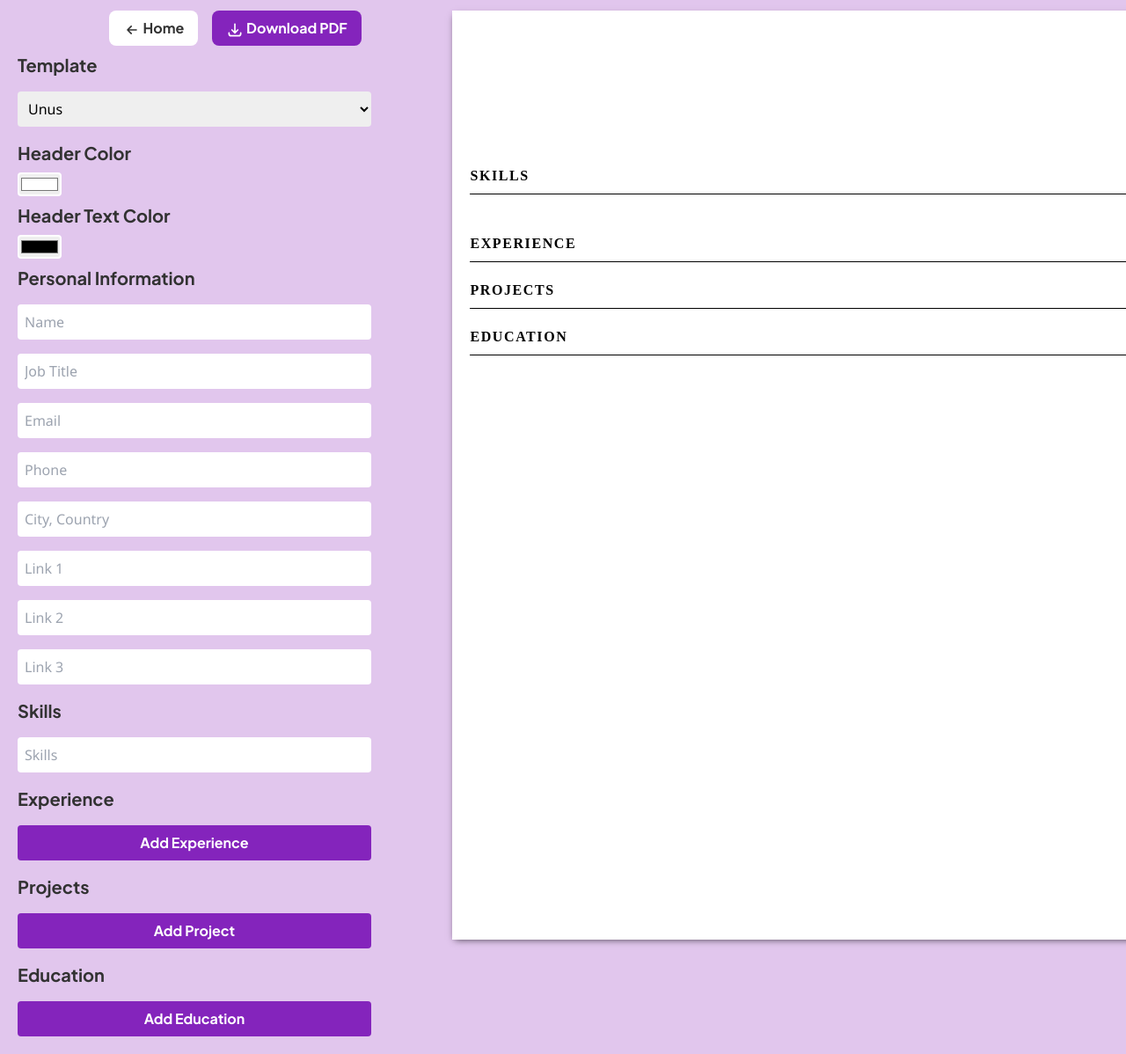
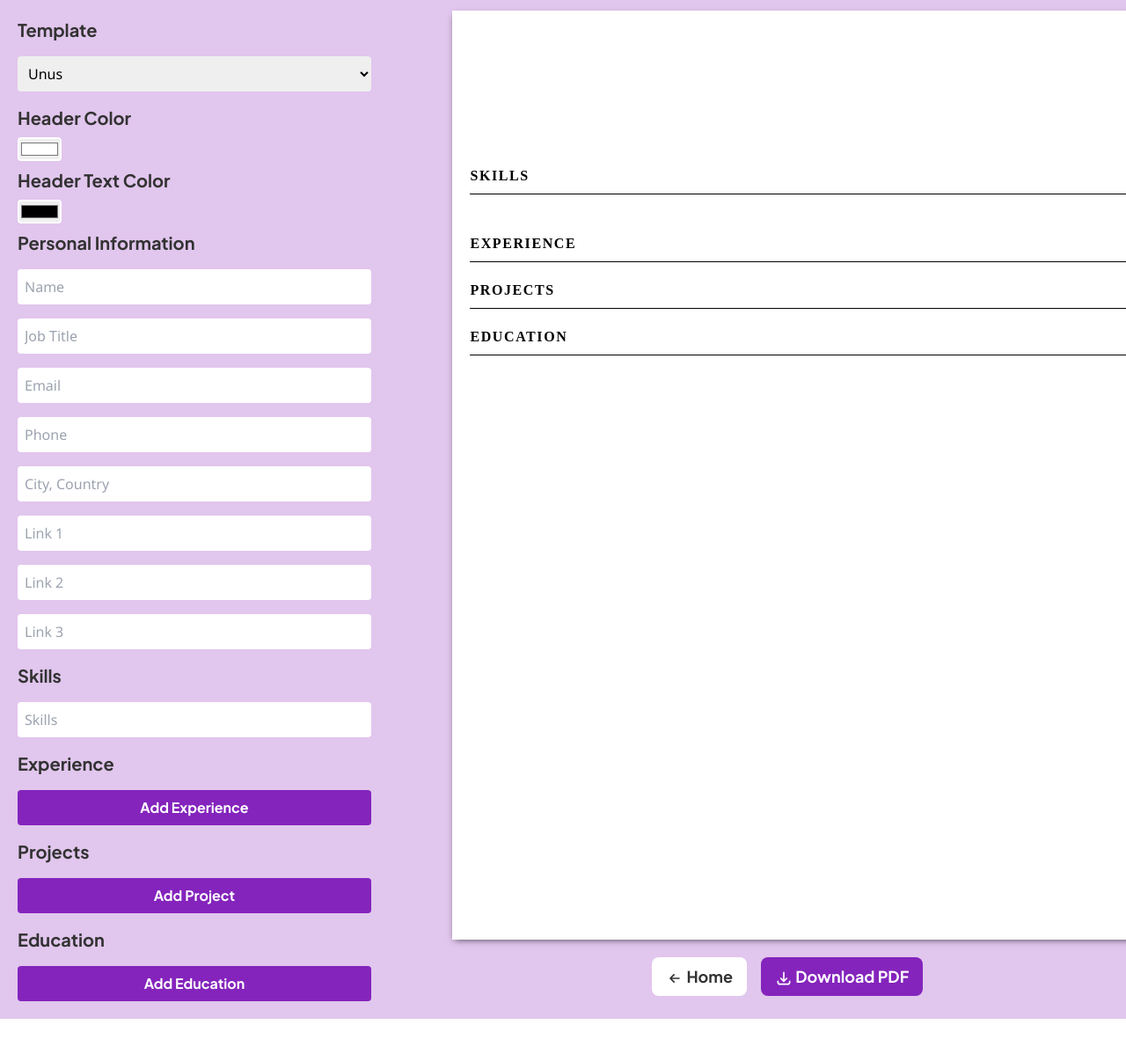
Before and after one commit to seanverano/resumate, a React (Vite) app: page /build-resume in a window 1280 px wide. Shown: the top 1198 px of the page at 88% size. After the commit the page ends 1158 px from the top, so only its background shows below. Built offline with nearby package versions, Linux system fonts and the light colour scheme.

Commit message:
Adjust UI

```diff
--- a/src/components/Footer.jsx
+++ b/src/components/Footer.jsx
@@ -18,7 +18,7 @@ function Footer() {
         </p>
         <button
           onClick={viewAttribution}
-          className="text-sm font-jakarta font-bold text-[#FFFFFF] bg-[#8424BC] rounded-lg px-4 py-2 hover:bg-transparent hover:text-[#8424BC] transition duration-300 w-auto"
+          className="text-lg font-jakarta font-bold text-[#FFFFFF] bg-[#8424BC] rounded-lg px-4 py-2 hover:bg-transparent hover:text-[#8424BC] transition duration-300 w-auto"
         >
           ATTRIBUTION{" "}
           <svg
--- a/src/components/Header.jsx
+++ b/src/components/Header.jsx
@@ -13,7 +13,7 @@ const Header = () => {
     <header className="fixed top-4 z-50 w-full">
       <nav className="bg-[#ECEEEE] bg-opacity-50 backdrop-filter backdrop-blur-lg saturate-180 rounded-full shadow-lg mx-auto w-[90%]">
         {" "}
-        <div className="flex items-center justify-between px-6 py-2">
+        <div className="flex items-center justify-between px-9 py-4">
           <div className="flex items-center">
             <Link to="/">
               <img src={Logo} alt="Resumate Logo" className="w-20 h-auto" />
@@ -24,7 +24,7 @@ const Header = () => {
             <li className="mx-2">
               <HashLink
                 to="#home-section"
-                className="text-sm font-jakarta text-[#323232] cursor-pointer"
+                className="text-lg font-jakarta text-[#323232] cursor-pointer"
               >
                 Home
               </HashLink>
@@ -32,7 +32,7 @@ const Header = () => {
             <li className="mx-2">
               <HashLink
                 to="#feature-section"
-                className="text-sm font-jakarta text-[#323232] cursor-pointer"
+                className="text-lg font-jakarta text-[#323232] cursor-pointer"
               >
                 Features
               </HashLink>
@@ -40,7 +40,7 @@ const Header = () => {
             <li className="mx-2">
               <HashLink
                 to="#template-section"
-                className="text-sm font-jakarta text-[#323232] cursor-pointer"
+                className="text-lg font-jakarta text-[#323232] cursor-pointer"
               >
                 Templates
               </HashLink>
@@ -48,7 +48,7 @@ const Header = () => {
             <li className="mx-2">
               <button
                 onClick={buildResume}
-                className="text-sm font-jakarta font-bold text-[#FFFFFF] bg-[#8424BC] rounded-lg px-4 py-2 hover:bg-transparent hover:text-[#8424BC] transition duration-300"
+                className="text-lg font-jakarta font-bold text-[#FFFFFF] bg-[#8424BC] rounded-lg px-4 py-2 hover:bg-transparent hover:text-[#8424BC] transition duration-300"
               >
                 Get Started
               </button>
--- a/src/components/home_sections/Hero.jsx
+++ b/src/components/home_sections/Hero.jsx
@@ -10,31 +10,31 @@ const Hero = () => {
 
   const buildResume = () => navigate("/build-resume");
   return (
-    <section className="flex items-center justify-between h-screen max-w-screen-lg mx-auto p-8 mt-4">
+    <section className="p-0 mx-2 flex items-center justify-between h-screen mt-4">
       <div className="flex-1">
         <h1 className="text-center font-jakarta text-8xl font-bold mb-2">
           <span className="text-[#323232]">Résu</span>
           <span className="text-[#8424BC]">mate</span>
         </h1>
-        <h2 className="text-center text-xl mx-2 font-noto text-[#323232] mb-4">
+        <h2 className="text-center text-2xl mx-2 font-noto text-[#323232] mb-4">
           Your journey to a standout resume starts here.
         </h2>
-        <h2 className="text-center text-lg mx-2 font-noto italic text-[#8D9099] mb-4">
+        <h2 className="text-center text-xl mx-2 font-noto italic text-[#8D9099] mb-4">
           "Success is where preparation meets opportunity"
         </h2>
-        <h2 className="text-center text-lg font-noto italic text-[#8D9099] mb-4">
+        <h2 className="text-center text-xl font-noto italic text-[#8D9099] mb-4">
           — Zig Ziglar
         </h2>
         <div className="flex justify-center">
           <button
             onClick={buildResume}
-            className="text-sm font-jakarta font-bold text-[#FFFFFF] bg-[#8424BC] rounded-lg px-4 py-2 hover:bg-transparent hover:text-[#8424BC] transition duration-300"
+            className="text-lg font-jakarta font-bold text-[#FFFFFF] bg-[#8424BC] rounded-lg px-4 py-2 hover:bg-transparent hover:text-[#8424BC] transition duration-300"
           >
             Get Started
           </button>
           <HashLink
             to="#feature-section"
-            className="text-sm font-jakarta font-bold
+            className="text-lg font-jakarta font-bold
             text-[#323232] bg-[#ECEEEE] rounded-lg px-4 py-2
             hover:bg-transparent hover:text-[#8424BC] transition duration-300
             ml-2"
--- a/src/pages/AttributionPage.jsx
+++ b/src/pages/AttributionPage.jsx
@@ -17,8 +17,8 @@ function AttributionPage() {
             on LOGO.com
           </p>
           <p className="text-[#FFFFFF] mb-2">
-            <a href="https://www.freepik.com/free-vector/female-student-listening-webinar-online_9175118.htm">
-              Hero Image by pch.vector
+            <a href="https://www.https://www.freepik.com/free-vector/customer-support-flat-illustration_13107135.htm#from_view=detail_alsolike">
+              Hero Image by freepik
             </a>{" "}
             on Freepik
           </p>
--- a/src/pages/BuildPage.jsx
+++ b/src/pages/BuildPage.jsx
@@ -303,56 +303,6 @@ function BuildPage() {
     <div className="w-screen h-full bg-gray-light text-gray-dark font-sans bg-[#E1C6ED]">
       <div className="flex p-3 print:p-0">
         <form className="w-2/5 flex flex-col justify-evenly print:hidden bg-[#E1C6ED]">
-          <div className="flex flex-row items-center justify-center gap-4">
-            <button
-              onClick={goHome}
-              className="text-base font-jakarta font-bold
-            text-[#323232] bg-[#FFFFFF] rounded-lg px-4 py-2
-            hover:bg-transparent hover:text-[#8424BC] transition duration-300
-            ml-2"
-            >
-              <svg
-                className="w-5 inline-block"
-                xmlns="http://www.w3.org/2000/svg"
-                fill="none"
-                viewBox="0 0 24 24"
-                stroke="currentColor"
-              >
-                <path
-                  strokeLinecap="round"
-                  strokeLinejoin="round"
-                  strokeWidth={2}
-                  d="M11 17l-5-5m0 0l5-5m-5 5h12"
-                />
-              </svg>{" "}
-              Home
-            </button>
-            <PDFDownloader>
-              {({ downloadPDF, isDownloading, error }) => (
-                <button
-                  onClick={downloadPDF}
-                  disabled={isDownloading}
-                  className="text-base font-jakarta font-bold text-[#FFFFFF] bg-[#8424BC] rounded-lg px-4 py-2 hover:bg-transparent hover:text-[#8424BC] transition duration-300"
-                >
-                  <svg
-                    className="w-5 inline-block"
-                    xmlns="http://www.w3.org/2000/svg"
-                    fill="none"
-                    viewBox="0 0 24 24"
-                    stroke="currentColor"
-                  >
-                    <path
-                      strokeLinecap="round"
-                      strokeLinejoin="round"
-                      strokeWidth={2}
-                      d="M4 16v1a3 3 0 003 3h10a3 3 0 003-3v-1m-4-4l-4 4m0 0l-4-4m4 4V4"
-                    />
-                  </svg>{" "}
-                  {isDownloading ? "Downloading..." : "Download PDF"}
-                </button>
-              )}
-            </PDFDownloader>
-          </div>
           <TemplateSelect handleChange={handleChange} type={type} />
           <div className="w-4/5">
             <label
@@ -412,6 +362,56 @@ function BuildPage() {
             headerColor={headerColor}
             headerTextColor={headerTextColor}
           />
+          <div className="flex flex-row items-center justify-center gap-4 mt-5">
+            <button
+              onClick={goHome}
+              className="text-lg font-jakarta font-bold
+            text-[#323232] bg-[#FFFFFF] rounded-lg px-4 py-2
+            hover:bg-transparent hover:text-[#8424BC] transition duration-300
+            ml-2"
+            >
+              <svg
+                className="w-5 inline-block"
+                xmlns="http://www.w3.org/2000/svg"
+                fill="none"
+                viewBox="0 0 24 24"
+                stroke="currentColor"
+              >
+                <path
+                  strokeLinecap="round"
+                  strokeLinejoin="round"
+                  strokeWidth={2}
+                  d="M11 17l-5-5m0 0l5-5m-5 5h12"
+                />
+              </svg>{" "}
+              Home
+            </button>
+            <PDFDownloader>
+              {({ downloadPDF, isDownloading, error }) => (
+                <button
+                  onClick={downloadPDF}
+                  disabled={isDownloading}
+                  className="text-lg font-jakarta font-bold text-[#FFFFFF] bg-[#8424BC] rounded-lg px-4 py-2 hover:bg-transparent hover:text-[#8424BC] transition duration-300"
+                >
+                  <svg
+                    className="w-5 inline-block"
+                    xmlns="http://www.w3.org/2000/svg"
+                    fill="none"
+                    viewBox="0 0 24 24"
+                    stroke="currentColor"
+                  >
+                    <path
+                      strokeLinecap="round"
+                      strokeLinejoin="round"
+                      strokeWidth={2}
+                      d="M4 16v1a3 3 0 003 3h10a3 3 0 003-3v-1m-4-4l-4 4m0 0l-4-4m4 4V4"
+                    />
+                  </svg>{" "}
+                  {isDownloading ? "Downloading..." : "Download PDF"}
+                </button>
+              )}
+            </PDFDownloader>
+          </div>
         </div>
       </div>
     </div>
```
